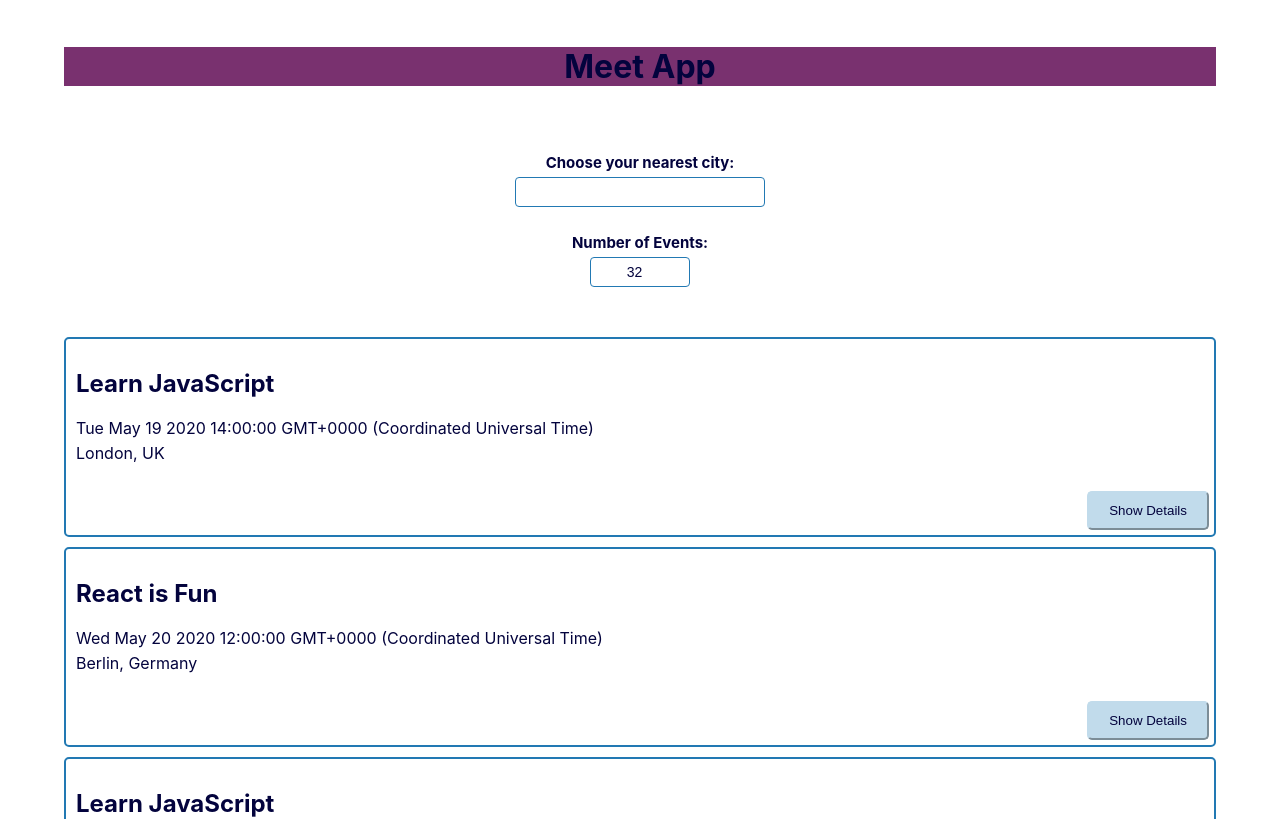
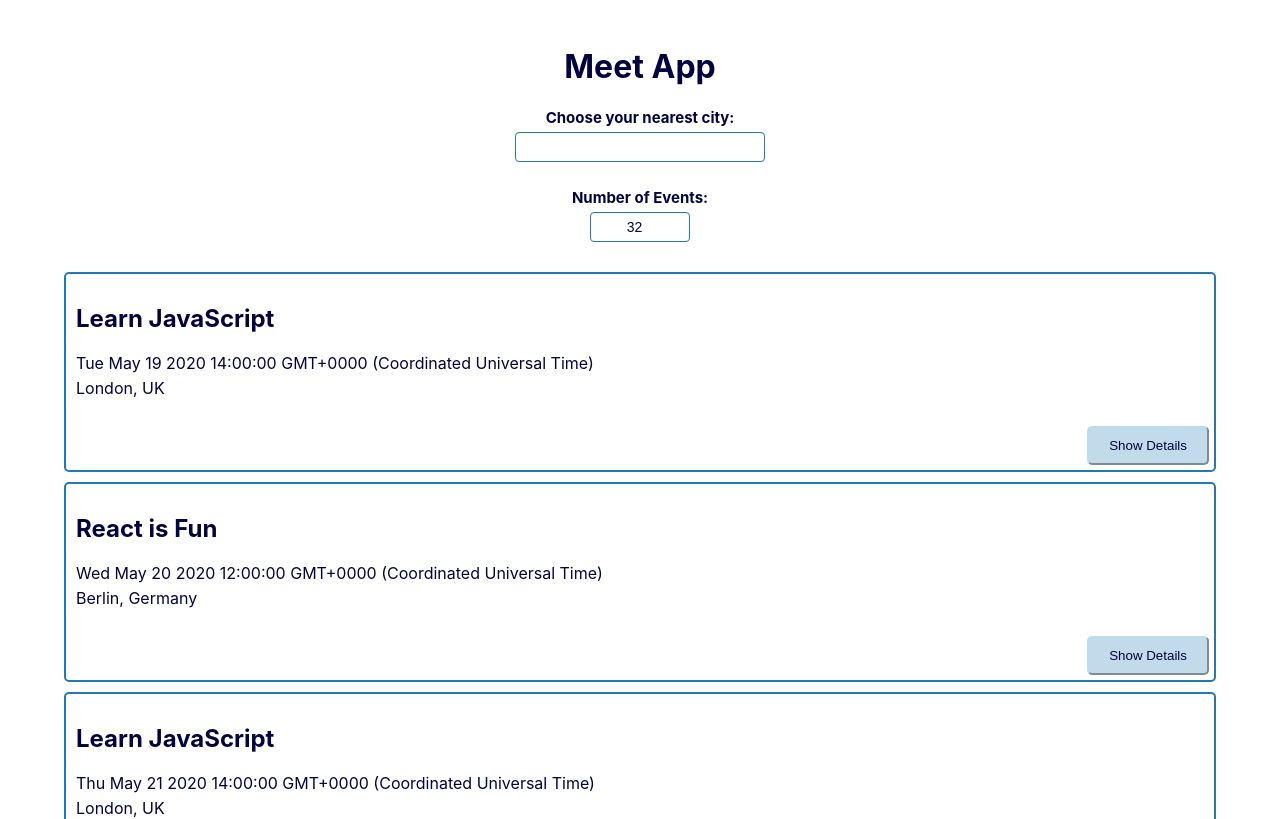
Before and after one commit to Doris24/meet, a React (Create React App) app: page / in a window 1280 px wide. Shown: the top 819 px of the page. Built offline with nearby package versions, Linux system fonts and the light colour scheme; what atatus-spa would draw is missing.

Commit message:
Added WarningAlert

```diff
--- a/src/Alert.js
+++ b/src/Alert.js
@@ -6,13 +6,15 @@ class Alert extends Component {
         this.color = null;
         this.width = null;
         this.backgroundColor = null;
+        this.fontSize = null;
     }
 
     getStyle = () => {
         return {
             color: this.color,
             width: '200px',
-            backgroundColor: '#ffffff'
+            backgroundColor: '#ffffff',
+            fontSize: '14px'
         };
     }
 
@@ -42,7 +44,7 @@ class ErrorAlert extends Alert {
 class WarningAlert extends Alert {
     constructor(props) {
         super(props);
-        this.color = 'lightblue';
+        this.color = '#03033d';
         this.width = '300px';
         this.backgroundColor = '#ffffdd';
     }
--- a/src/App.css
+++ b/src/App.css
@@ -15,9 +15,9 @@ ul {
   list-style: none;
 }
 
-h1 {
+/* h1 {
   background-color: rgb(121, 49, 111);
-}
+} */
 
 p {
   margin: 5px 0;
@@ -173,7 +173,7 @@ input[type="number"] {
   max-width: 200px;
   margin: 0px auto;
   text-align: center;
-  min-height: 20px;
+  /* min-height: 20px; */
 }
 
 .data-vis-wrapper {
```
